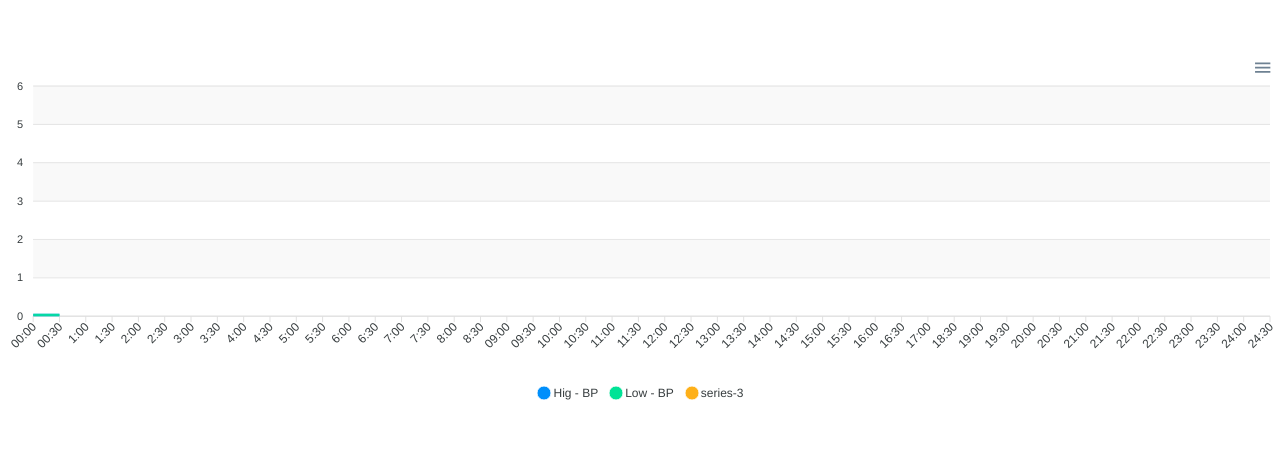
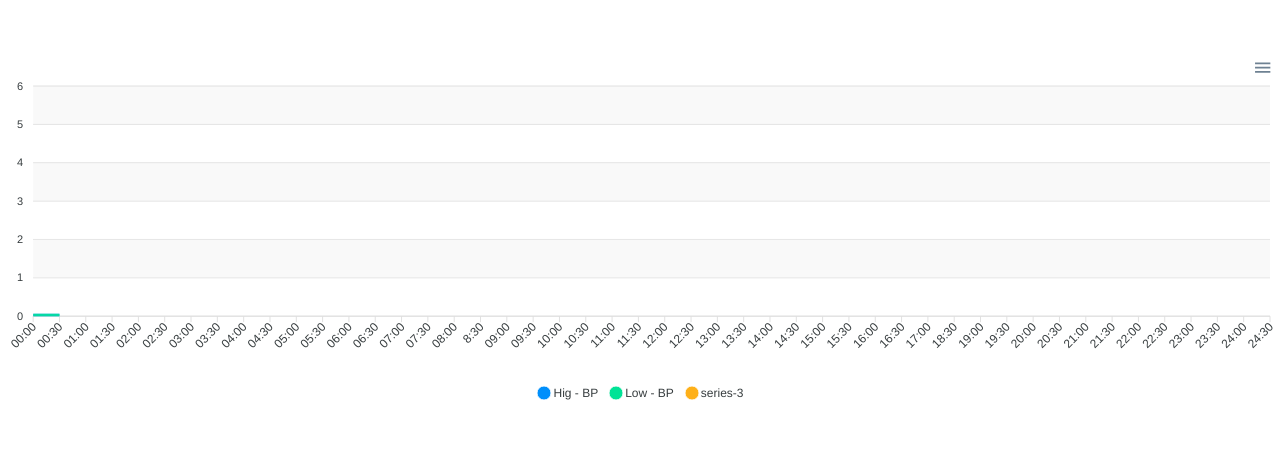
Before and after one commit to vsFrontend/React-graphs, a React (Create React App) app: page / in a window 1280 px wide. Shown: the part 148-604 px from the top of the page. Built offline with nearby package versions, Linux system fonts and the light colour scheme.

Commit message:
updates date type

```diff
--- a/src/components/HeartRate/index.js
+++ b/src/components/HeartRate/index.js
@@ -66,8 +66,8 @@ const HeartRate = () => {
       size: 1
     },
     xaxis: {
-      categories: ['00:00', '00:30', '1:00', '1:30', '2:00', '2:30','3:00', '3:30', '4:00',
-      '4:30', '5:00', '5:30', '6:00', '6:30', '7:00', '7:30', '8:00', '8:30', '09:00', '09:30', '10:00', '10:30', '11:00', '11:30', '12:00', '12:30', '13:00', '13:30', '14:00', '14:30', '15:00', '15:30', '16:00', '16:30', '17:00', '18:30', '19:00', '19:30', '20:00', '20:30', '21:00', '21:30', '22:00', '22:30', '23:00', '23:30', '24:00', '24:30'],
+      categories: ['00:00', '00:30', '01:00', '01:30', '02:00', '02:30','03:00', '03:30', '04:00',
+      '04:30', '05:00', '05:30', '06:00', '06:30', '07:00', '07:30', '08:00', '8:30', '09:00', '09:30', '10:00', '10:30', '11:00', '11:30', '12:00', '12:30', '13:00', '13:30', '14:00', '14:30', '15:00', '15:30', '16:00', '16:30', '17:00', '18:30', '19:00', '19:30', '20:00', '20:30', '21:00', '21:30', '22:00', '22:30', '23:00', '23:30', '24:00', '24:30'],
     }
   };
 
--- a/src/components/PulseRate/index.js
+++ b/src/components/PulseRate/index.js
@@ -66,8 +66,8 @@ const PulseRate = () => {
       size: 1
     },
     xaxis: {
-      categories: ['00:00', '00:30', '1:00', '1:30', '2:00', '2:30','3:00', '3:30', '4:00',
-      '4:30', '5:00', '5:30', '6:00', '6:30', '7:00', '7:30', '8:00', '8:30', '09:00', '09:30', '10:00', '10:30', '11:00', '11:30', '12:00', '12:30', '13:00', '13:30', '14:00', '14:30', '15:00', '15:30', '16:00', '16:30', '17:00', '18:30', '19:00', '19:30', '20:00', '20:30', '21:00', '21:30', '22:00', '22:30', '23:00', '23:30', '24:00', '24:30'],
+      categories: ['00:00', '00:30', '01:00', '01:30', '02:00', '02:30','03:00', '03:30', '04:00',
+      '04:30', '05:00', '05:30', '06:00', '06:30', '07:00', '07:30', '08:00', '08:30', '09:00', '09:30', '10:00', '10:30', '11:00', '11:30', '12:00', '12:30', '13:00', '13:30', '14:00', '14:30', '15:00', '15:30', '16:00', '16:30', '17:00', '18:30', '19:00', '19:30', '20:00', '20:30', '21:00', '21:30', '22:00', '22:30', '23:00', '23:30', '24:00', '24:30'],
     }
   };
 
```
